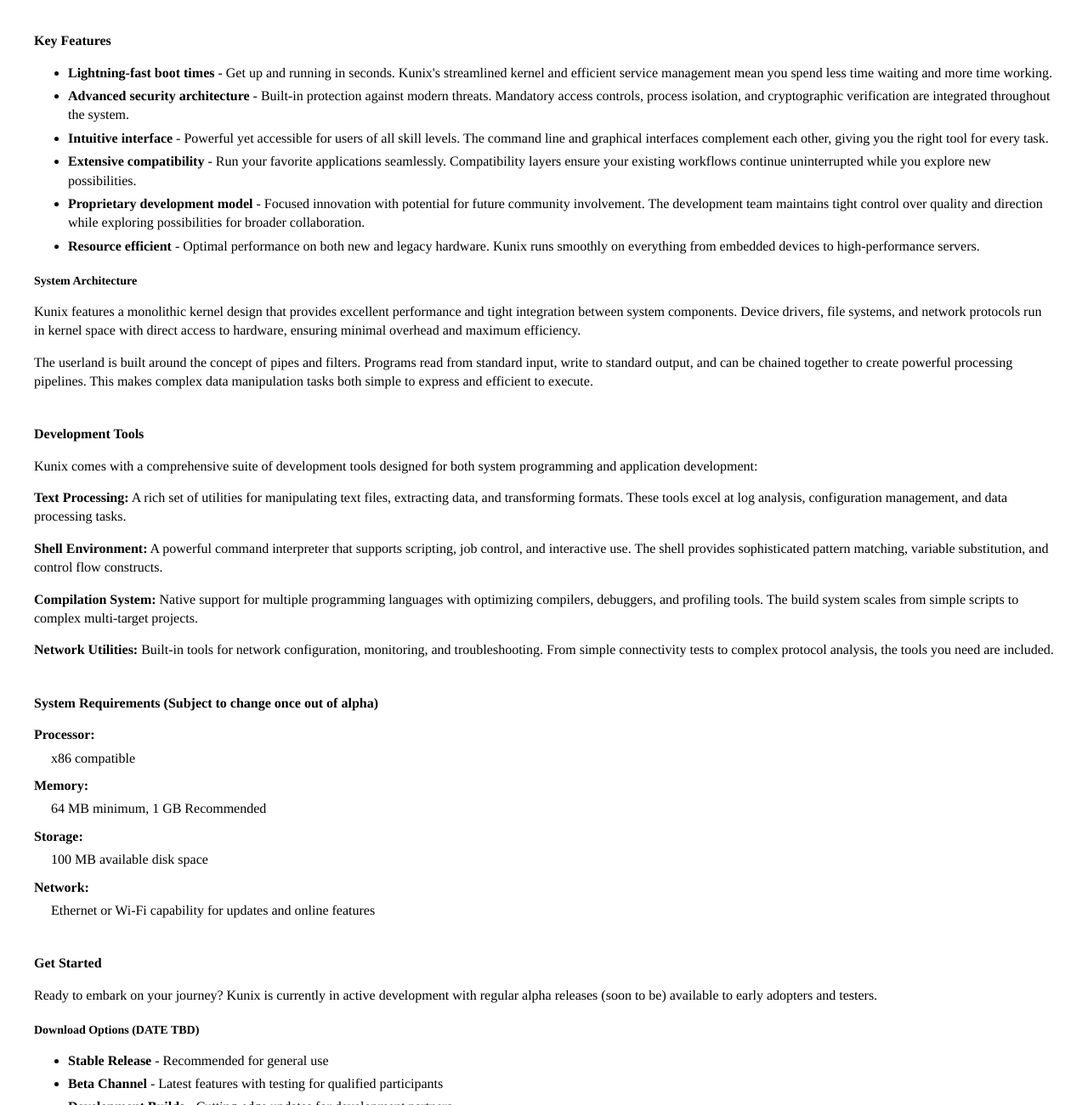
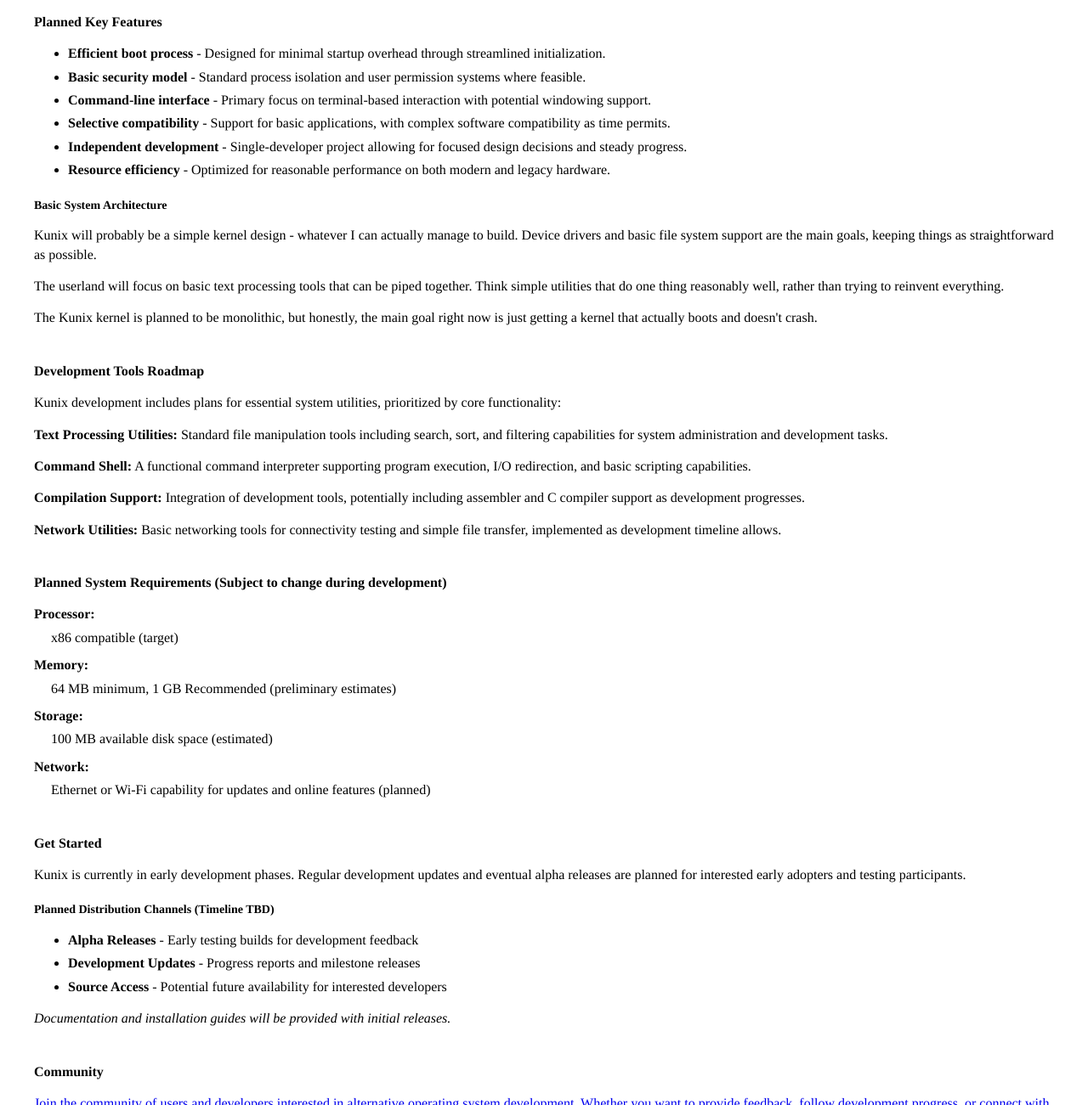
Before and after one commit to KunixOS/KunixWeb, a plain HTML site: page docs/index.html in a window 1280 px wide. Shown: the part 1499-2800 px from the top of the page at 85% size. Drawn offline with Linux system fonts and the light colour scheme.

Commit message:
New HTML

```diff
--- a/docs/index.html
+++ b/docs/index.html
@@ -233,7 +233,7 @@
         <ul>
             <li><a href="#about" onclick="closeSidebar()">About Kunix</a></li>
             <li><a href="#philosophy" onclick="closeSidebar()">Design Philosophy</a></li>
-            <li><a href="#features" onclick="closeSidebar()">Key Features</a></li>
+            <li><a href="#features" onclick="closeSidebar()">Planned Features</a></li>
             <li><a href="#tools" onclick="closeSidebar()">Development Tools</a></li>
             <li><a href="#requirements" onclick="closeSidebar()">System Requirements</a></li>
             <li><a href="#download" onclick="closeSidebar()">Get Started</a></li>
@@ -248,19 +248,19 @@
                 <h1>The <i>Kunix</i> PROJECT</h1>
             </div>
             <h2>Your on-ramp to the <i>Information Superhighway</i></h2>
-             <img alt="Static Badge" src="https://img.shields.io/badge/Version-Kodiak-blue?style=plastic"> <img alt="Static Badge" src="https://img.shields.io/badge/Release_Date-Christmas-darkgreen?style=plastic"> <img alt="Static Badge" src="https://img.shields.io/badge/Development_Stage-Pre_Alpha-red?style=plastic">
+             <img alt="Static Badge" src="https://img.shields.io/badge/Version-Kodiak-blue?style=plastic"> <img alt="Static Badge" src="https://img.shields.io/badge/Release_Date-TBD-darkgreen?style=plastic"> <img alt="Static Badge" src="https://img.shields.io/badge/Development_Stage-Pre_Alpha-red?style=plastic">
         </header>
 
         <main>
             <section id="about">
                 <h3>About Kunix</h3>
-                <p>Welcome to the future of computing. Kunix is a revolutionary operating system designed for the modern digital pioneer. Built from the ground up with performance, security, and user experience in mind.</p>
+                <p>Kunix is an experimental operating system project focused on simplicity and clarity in design. As an independent development effort, the project emphasizes achievable goals and sustainable progress.</p>
 
-                <p>Whether you're a seasoned system administrator, a curious developer, or someone ready to explore beyond traditional computing boundaries, Kunix offers the tools and flexibility you need to navigate the ever-expanding digital landscape.</p>
+                <p>The system is designed for those interested in alternative computing paradigms and minimalist software architecture. Kunix aims to demonstrate that effective operating systems can be built with focused scope and clear objectives.</p>
 
-                <p>Kunix embraces the philosophy that software should be simple, powerful, and composable. Every component serves a specific purpose and works harmoniously with others. The system rewards understanding and provides the user with complete control over their computing environment.</p>
+                <p>The project follows fundamental design principles while adapting them for modern constraints. Every component is designed to be maintainable and comprehensible within the context of a single-developer project.</p>
 
-                <p>At its core, Kunix is built around the principle of "small tools, big results." Rather than monolithic applications that attempt to do everything, Kunix provides a rich ecosystem of focused utilities that can be combined in countless ways to accomplish complex tasks.</p>
+                <p>Kunix is built around the concept of composable tools - small, focused utilities that can be combined to accomplish complex tasks through simple interfaces and clear data flow.</p>
             </section>
 
             <section id="philosophy">
@@ -279,69 +279,71 @@
             </section>
 
             <section id="features">
-                <h3>Key Features</h3>
+                <h3>Planned Key Features</h3>
                 <ul>
-                    <li><strong>Lightning-fast boot times</strong> - Get up and running in seconds. Kunix's streamlined kernel and efficient service management mean you spend less time waiting and more time working.</li>
-                    <li><strong>Advanced security architecture</strong> - Built-in protection against modern threats. Mandatory access controls, process isolation, and cryptographic verification are integrated throughout the system.</li>
-                    <li><strong>Intuitive interface</strong> - Powerful yet accessible for users of all skill levels. The command line and graphical interfaces complement each other, giving you the right tool for every task.</li>
-                    <li><strong>Extensive compatibility</strong> - Run your favorite applications seamlessly. Compatibility layers ensure your existing workflows continue uninterrupted while you explore new possibilities.</li>
-                    <li><strong>Proprietary development model</strong> - Focused innovation with potential for future community involvement. The development team maintains tight control over quality and direction while exploring possibilities for broader collaboration.</li>
-                    <li><strong>Resource efficient</strong> - Optimal performance on both new and legacy hardware. Kunix runs smoothly on everything from embedded devices to high-performance servers.</li>
+                    <li><strong>Efficient boot process</strong> - Designed for minimal startup overhead through streamlined initialization.</li>
+                    <li><strong>Basic security model</strong> - Standard process isolation and user permission systems where feasible.</li>
+                    <li><strong>Command-line interface</strong> - Primary focus on terminal-based interaction with potential windowing support.</li>
+                    <li><strong>Selective compatibility</strong> - Support for basic applications, with complex software compatibility as time permits.</li>
+                    <li><strong>Independent development</strong> - Single-developer project allowing for focused design decisions and steady progress.</li>
+                    <li><strong>Resource efficiency</strong> - Optimized for reasonable performance on both modern and legacy hardware.</li>
                 </ul>
 
-                <h4>System Architecture</h4>
-                <p>Kunix features a monolithic kernel design that provides excellent performance and tight integration between system components. Device drivers, file systems, and network protocols run in kernel space with direct access to hardware, ensuring minimal overhead and maximum efficiency.</p>
+                <h4>Basic System Architecture</h4>
+                <p>Kunix will probably be a simple kernel design - whatever I can actually manage to build. Device drivers and basic file system support are the main goals, keeping things as straightforward as possible.</p>
 
-                <p>The userland is built around the concept of pipes and filters. Programs read from standard input, write to standard output, and can be chained together to create powerful processing pipelines. This makes complex data manipulation tasks both simple to express and efficient to execute.</p>
+                <p>The userland will focus on basic text processing tools that can be piped together. Think simple utilities that do one thing reasonably well, rather than trying to reinvent everything.</p>
+
+                <p>The Kunix kernel is planned to be monolithic, but honestly, the main goal right now is just getting a kernel that actually boots and doesn't crash.</p>
             </section>
 
             <section id="tools">
-                <h3>Development Tools</h3>
-                <p>Kunix comes with a comprehensive suite of development tools designed for both system programming and application development:</p>
+                <h3>Development Tools Roadmap</h3>
+                <p>Kunix development includes plans for essential system utilities, prioritized by core functionality:</p>
 
-                <p><strong>Text Processing:</strong> A rich set of utilities for manipulating text files, extracting data, and transforming formats. These tools excel at log analysis, configuration management, and data processing tasks.</p>
+                <p><strong>Text Processing Utilities:</strong> Standard file manipulation tools including search, sort, and filtering capabilities for system administration and development tasks.</p>
 
-                <p><strong>Shell Environment:</strong> A powerful command interpreter that supports scripting, job control, and interactive use. The shell provides sophisticated pattern matching, variable substitution, and control flow constructs.</p>
+                <p><strong>Command Shell:</strong> A functional command interpreter supporting program execution, I/O redirection, and basic scripting capabilities.</p>
 
-                <p><strong>Compilation System:</strong> Native support for multiple programming languages with optimizing compilers, debuggers, and profiling tools. The build system scales from simple scripts to complex multi-target projects.</p>
+                <p><strong>Compilation Support:</strong> Integration of development tools, potentially including assembler and C compiler support as development progresses.</p>
 
-                <p><strong>Network Utilities:</strong> Built-in tools for network configuration, monitoring, and troubleshooting. From simple connectivity tests to complex protocol analysis, the tools you need are included.</p>
+                <p><strong>Network Utilities:</strong> Basic networking tools for connectivity testing and simple file transfer, implemented as development timeline allows.</p>
             </section>
 
             <section id="requirements">
-                <h3>System Requirements (Subject to change once out of alpha)</h3>
+                <h3>Planned System Requirements (Subject to change during development)</h3>
                 <dl>
                     <dt>Processor:</dt>
-                    <dd>x86 compatible</dd>
+                    <dd>x86 compatible (target)</dd>
 
                     <dt>Memory:</dt>
-                    <dd>64 MB minimum, 1 GB Recommended</dd>
+                    <dd>64 MB minimum, 1 GB Recommended (preliminary estimates)</dd>
 
                     <dt>Storage:</dt>
-                    <dd>100 MB available disk space</dd>
+                    <dd>100 MB available disk space (estimated)</dd>
 
                     <dt>Network:</dt>
-                    <dd>Ethernet or Wi-Fi capability for updates and online features</dd>
+                    <dd>Ethernet or Wi-Fi capability for updates and online features (planned)</dd>
                 </dl>
             </section>
 
             <section id="download">
                 <h3>Get Started</h3>
-                <p>Ready to embark on your journey? Kunix is currently in active development with regular alpha releases (soon to be) available to early adopters and testers.</p>
+                <p>Kunix is currently in early development phases. Regular development updates and eventual alpha releases are planned for interested early adopters and testing participants.</p>
 
-                <h4>Download Options (DATE TBD)</h4>
+                <h4>Planned Distribution Channels (Timeline TBD)</h4>
                 <ul>
-                    <li><strong>Stable Release</strong> - Recommended for general use</li>
-                    <li><strong>Beta Channel</strong> - Latest features with testing for qualified participants</li>
-                    <li><strong>Development Builds</strong> - Cutting-edge updates for development partners</li>
+                    <li><strong>Alpha Releases</strong> - Early testing builds for development feedback</li>
+                    <li><strong>Development Updates</strong> - Progress reports and milestone releases</li>
+                    <li><strong>Source Access</strong> - Potential future availability for interested developers</li>
                 </ul>
 
-                <p><em>Installation guides and documentation will be available upon release.</em></p>
+                <p><em>Documentation and installation guides will be provided with initial releases.</em></p>
             </section>
 
             <section id="community">
                 <h3>Community</h3>
-                <p><a href="forums.html">Join the community of users (soon to be, anyway) and developers who are shaping the future of computing. Whether you want to report bugs, provide feedback, or simply connect with fellow enthusiasts, there's a place for you in the Kunix community.</a></p>
+                <p><a href="forums.html">Join the community of users and developers interested in alternative operating system development. Whether you want to provide feedback, follow development progress, or connect with fellow computing enthusiasts, the Kunix community welcomes your participation.</a></p>
             </section>
         </main>
 
```
